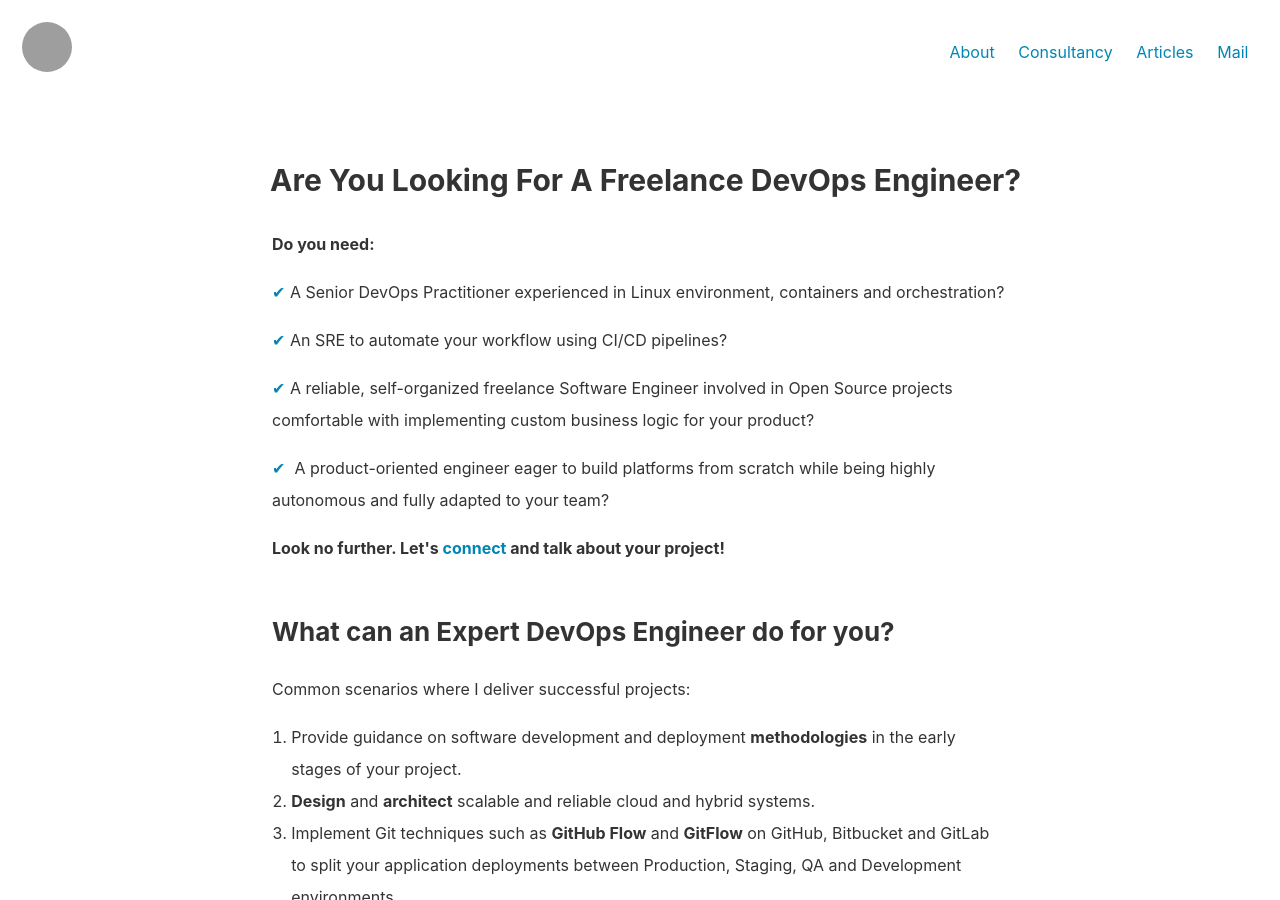
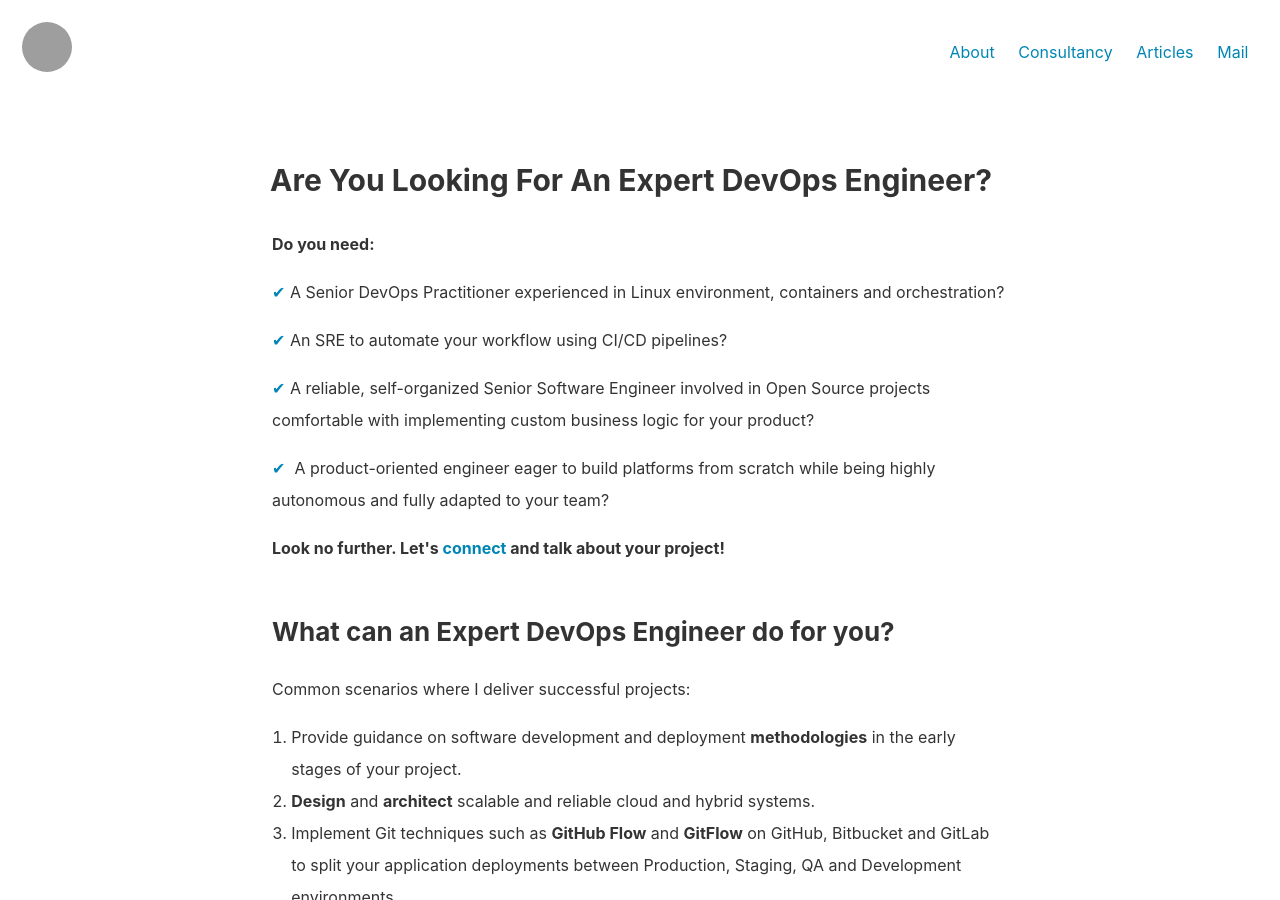
Before and after one commit to mkozjak/mkozjak.github.io, a Jekyll site: the page built from index.html, in a window 1280 px wide and 900 px high. Built offline with Jekyll 4.4.1, drawn with Linux system fonts in a browser that asks for light colours; grey boxes are pictures that could not be loaded.

Commit message:
Update index.html

```diff
--- a/index.html
+++ b/index.html
@@ -1,6 +1,6 @@
 ---
 layout: page
-title: Are You Looking For A Freelance DevOps Engineer?
+title: Are You Looking For An Expert DevOps Engineer?
 permalink: /
 ---
 
@@ -9,7 +9,7 @@ permalink: /
     <p><strong>Do you need:</strong></p>
     <p><div class="checkmark"></div>&nbsp;A Senior DevOps Practitioner experienced in Linux environment, containers and orchestration?</p>
     <p><div class="checkmark"></div>&nbsp;An SRE to automate your workflow using CI/CD pipelines?</p>
-    <p><div class="checkmark"></div>&nbsp;A reliable, self-organized freelance Software Engineer involved in Open Source projects comfortable with implementing custom business logic for your product?</p>
+    <p><div class="checkmark"></div>&nbsp;A reliable, self-organized Senior Software Engineer involved in Open Source projects comfortable with implementing custom business logic for your product?</p>
     <p><div class="checkmark"></div>&nbsp;&nbsp;A product-oriented engineer eager to build platforms from scratch while being highly autonomous and fully adapted to your team?</p>
     <p><strong>Look no further. Let's <a class="link" href="mailto:{{ site.email }}" target="_blank">connect</a> and talk about your project!</strong></p>
   </div>
```
